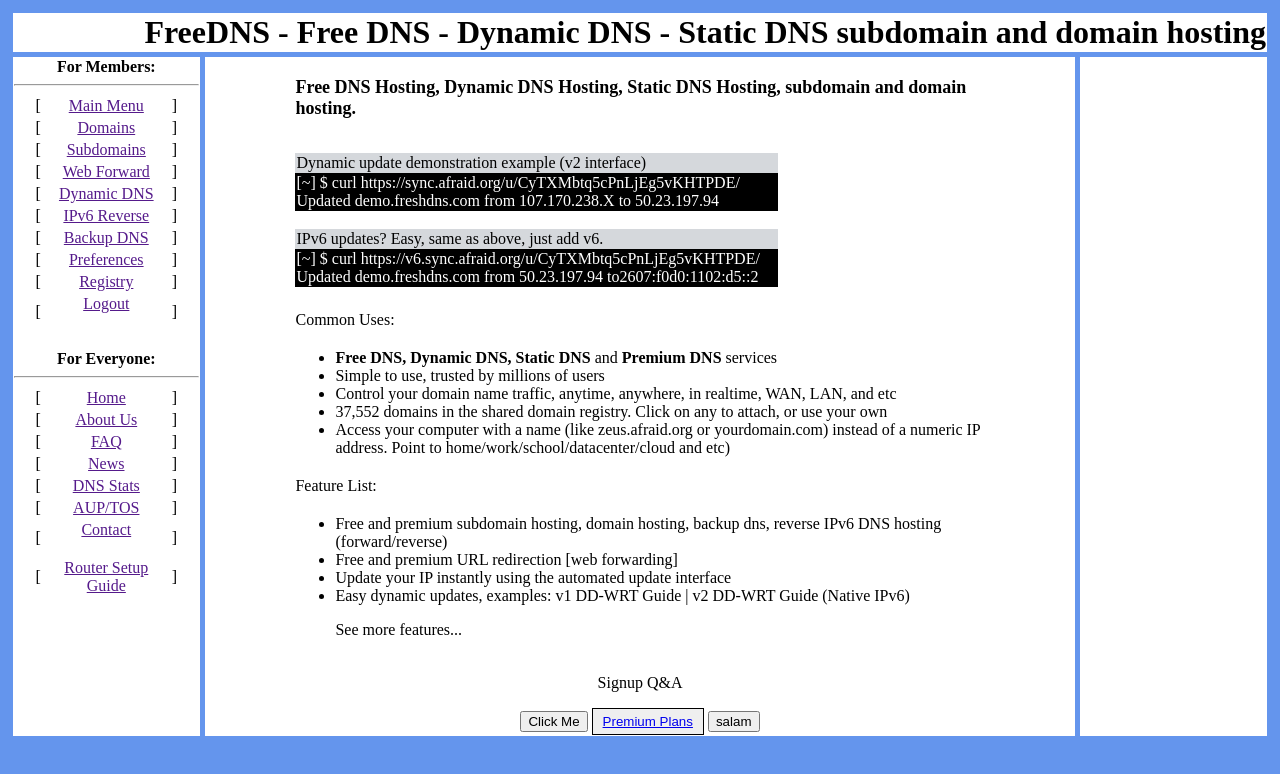
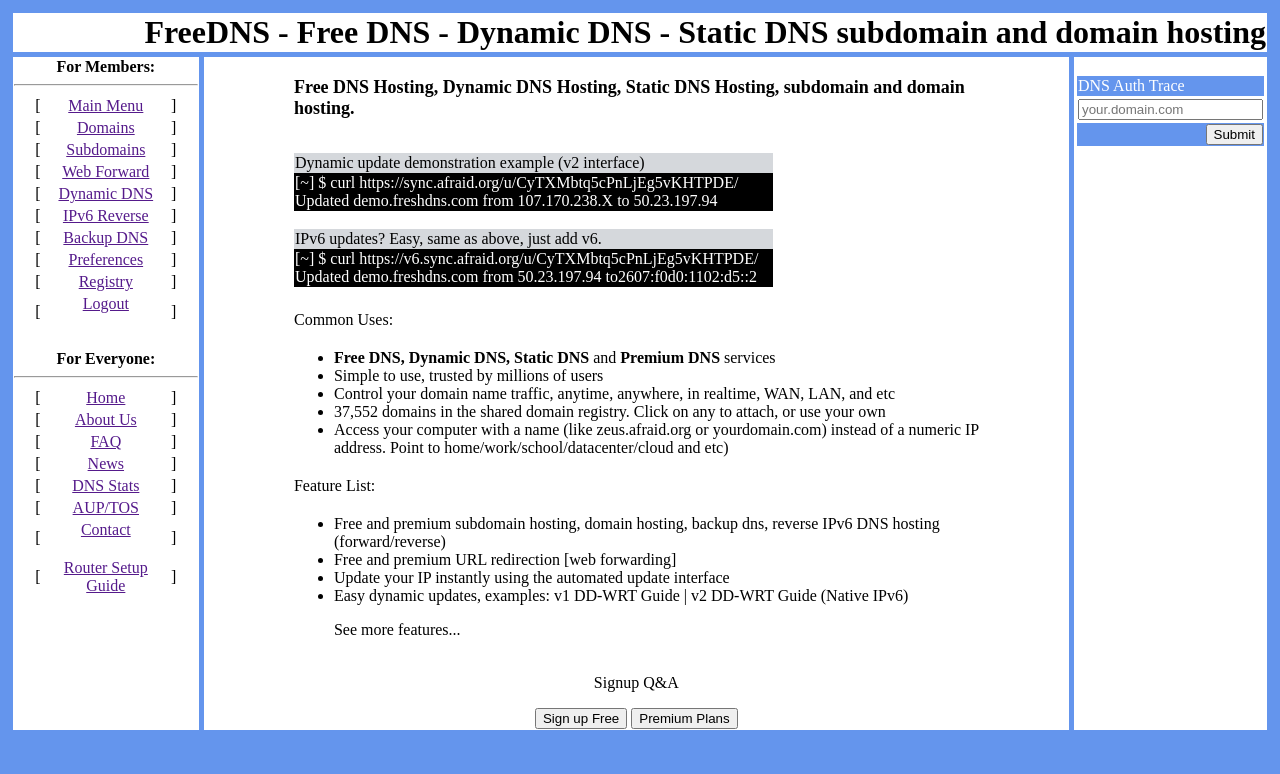
Before and after one commit to mahdiraza20/FrontEnd-BootCamp, a plain HTML site: page freedns.html in a window 1280 px wide. Drawn offline with Linux system fonts and the light colour scheme.

Commit message:
almost done

```diff
--- a/freedns.html
+++ b/freedns.html
@@ -118,9 +118,8 @@
                         </tr>
                     </table>
                     <p>Signup Q&A</p>
-                    <button onclick="window.open('https://freedns.afraid.org/signup/?plan=starter', '_blank');" >Click Me</button>
-                    <button onclick="" style="border: 1px solid black; padding: 5px 10px;"><a href="https://freedns.afraid.org/pricing/">Premium Plans</a> </button>
-                    <button size="10">salam</button>
+                    <button onclick="window.open('https://freedns.afraid.org/signup/?plan=starter', '_blank');" >Sign up Free</button>
+                    <button onclick="window.open('https://freedns.afraid.org/pricing/', '_blank');" >Premium Plans</button>
                     </center>
 
                 </td>
@@ -138,7 +137,24 @@
 
 
 
+
                 <td bgcolor="white" valign="top" align="center" width="15%">
+                    <table width="77%">
+                        <tr bgcolor="cornflowerblue" align="left">
+                            <p></p>
+                            <td><font color="white">DNS Auth Trace</font></td>
+                        </tr>
+                        <tr>
+                            <td>
+                                <input type="url" id="domain" name="domain" placeholder="your.domain.com">
+                            </td>
+                            <tr>
+                                <td bgcolor="cornflowerblue" align="right">
+                                    <input type="submit" value="Submit">
+                                </td>
+                            </tr>
+                            </tr>
+                    </table>
 
                 </td>
             </tr>
```
